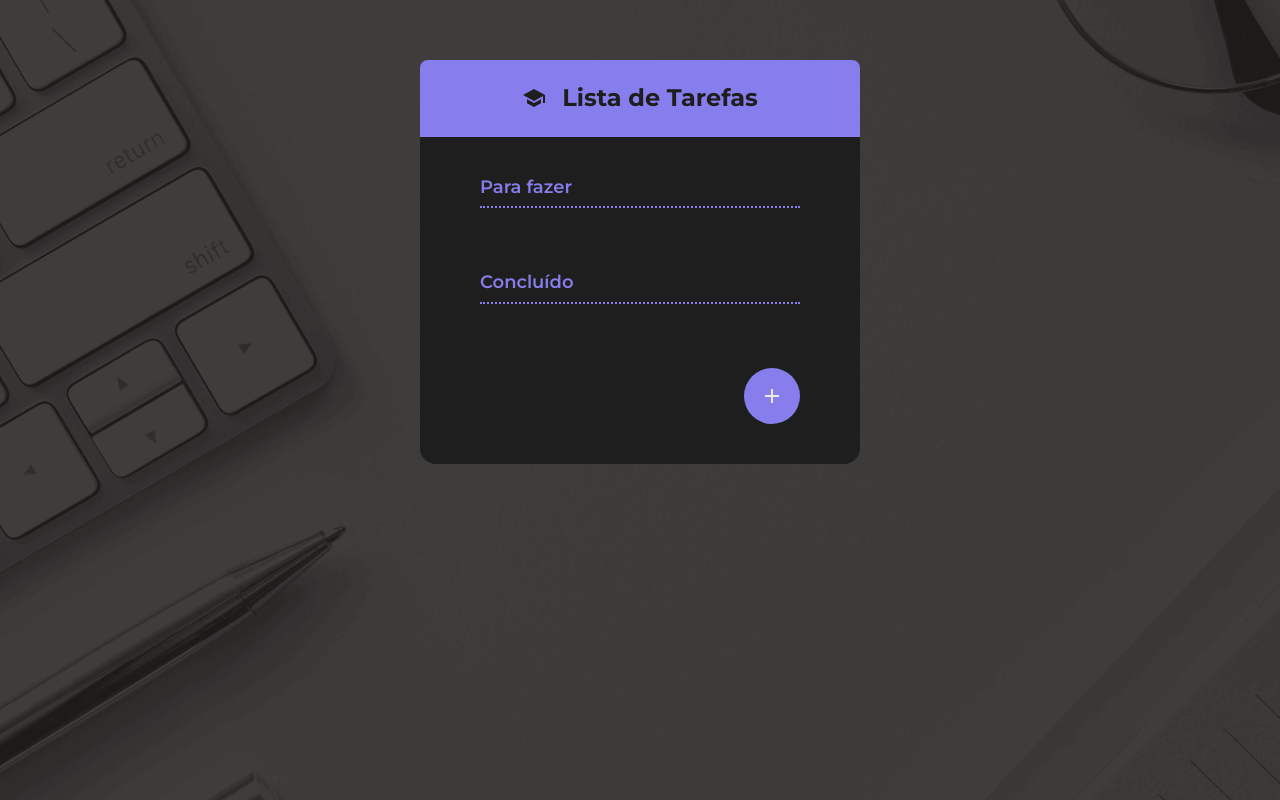
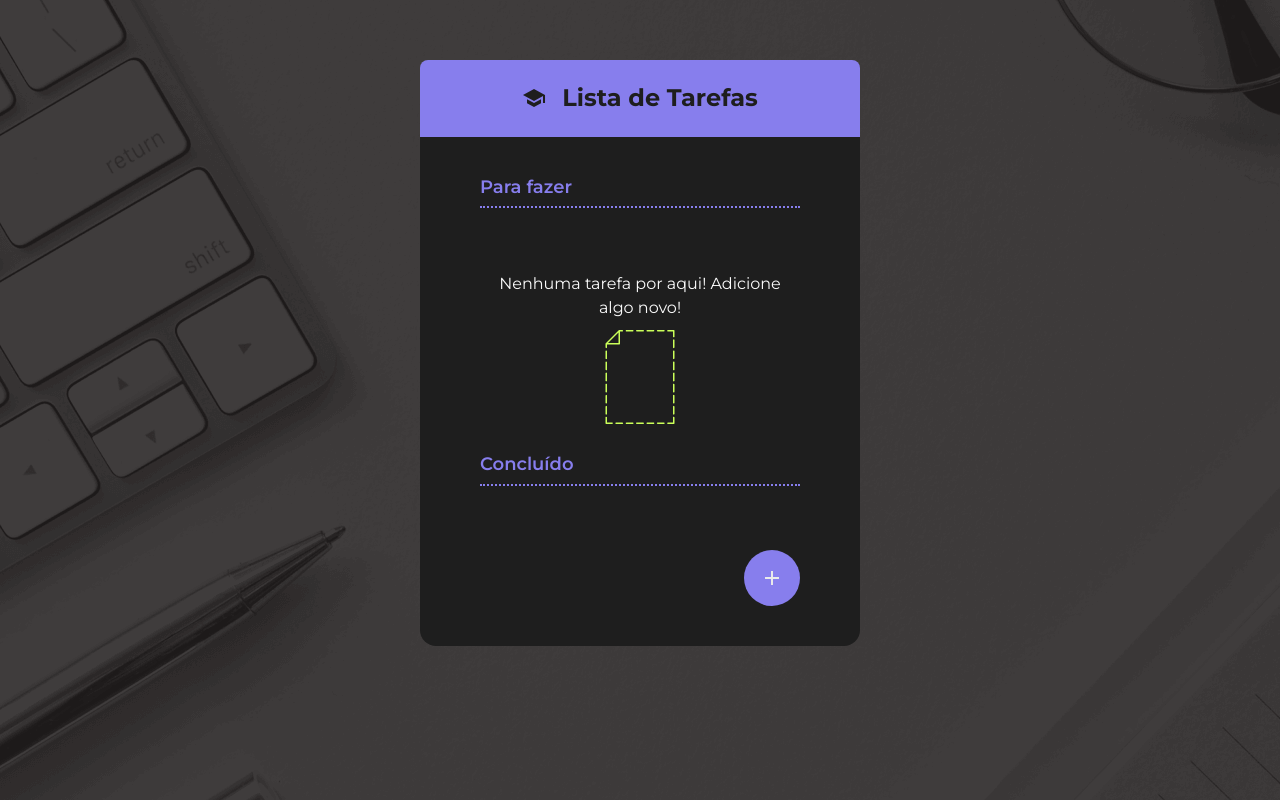
Before and after one commit to larimussoi/ToDo-List, a React (Vite) app: page / in a window 1280 px wide. Built offline with nearby package versions, Linux system fonts and the light colour scheme.

Commit message:
Finaliza a aplicação

```diff
--- a/src/App.jsx
+++ b/src/App.jsx
@@ -1,4 +1,4 @@
-import { use, useState } from "react";
+import { use } from "react";
 import { TodoContext } from "./components/TodoProvider";
 import { ChecklistsWrapper } from "./components/ChecklistsWrapper";
 import { Container } from "./components/Container";
@@ -10,18 +10,26 @@ import { Heading } from "./components/Heading";
 import { IconPlus, IconSchool } from "./components/icons";
 import { ToDoForm } from "./components/ToDoForm";
 import { TodoGroup } from "./components/TodoGroup";
+import { EmptyState } from "./components/EmptyState";
 
 function App() {
-  const [showDialog, setShowDialog] = useState(false);
-  const { todos, addToDo } = use(TodoContext);
-
-  const toggleDialog = () => {
-    setShowDialog(!showDialog);
-  };
+  const {
+    todos,
+    addToDo,
+    showDialog,
+    openDialogForEdit,
+    closeDialogForEdit,
+    selectedTodo,
+    editTodo,
+  } = use(TodoContext);
 
   const handleFormSubmit = (formData) => {
-    addToDo(formData);
-    toggleDialog();
+    if (selectedTodo) {
+      editTodo(formData);
+    } else {
+      addToDo(formData);
+    }
+    closeDialogForEdit();
   };
 
   return (
@@ -38,16 +46,20 @@ function App() {
             heading="Para fazer"
             itens={todos.filter((t) => !t.completed)}
           />
+          {todos.length == 0 && <EmptyState />}
           <TodoGroup
             heading="Concluído"
             itens={todos.filter((t) => t.completed)}
           />
 
           <Footer>
-            <Dialog isOpen={showDialog} onClose={toggleDialog}>
-              <ToDoForm onSubmit={handleFormSubmit} />
+            <Dialog isOpen={showDialog} onClose={closeDialogForEdit}>
+              <ToDoForm
+                onSubmit={handleFormSubmit}
+                defaultValue={selectedTodo?.description}
+              />
             </Dialog>
-            <FabButton onClick={toggleDialog}>
+            <FabButton onClick={() => openDialogForEdit()}>
               <IconPlus />
             </FabButton>
           </Footer>
--- a/src/components/Dialog/index.jsx
+++ b/src/components/Dialog/index.jsx
@@ -13,6 +13,14 @@ export function Dialog({ isOpen, onClose, children }) {
       closeDialog();
     }
   }, [isOpen]);
+
+  useEffect(() => {
+    const dialog = dialogRef.current;
+    dialog.addEventListener("close", onClose);
+    return () => {
+      dialog?.removeEventListener("close", onClose);
+    };
+  }, [onClose]);
 
   const openDialog = () => {
     dialogRef.current.showModal();
--- /dev/null
+++ b/src/components/EmptyState/empty-state.estilos.css
@@ -0,0 +1,17 @@
+.empty-state {
+  display: flex;
+  flex-direction: column;
+  align-items: center;
+  justify-content: center;
+  margin-bottom: 30px;
+}
+
+.empty-state p {
+  margin: 0;
+  margin-bottom: 10px;
+  margin-top: 0;
+  color: #fafafa;
+  text-align: center;
+  font-size: 16px;
+  line-height: 150%;
+}
--- /dev/null
+++ b/src/components/EmptyState/index.jsx
@@ -0,0 +1,12 @@
+import "./empty-state.estilos.css";
+
+export function EmptyState() {
+  return (
+    <section className="empty-state">
+      <>
+        <p>Nenhuma tarefa por aqui! Adicione algo novo!</p>
+        <img src="/empty.png" alt="Empty State" />
+      </>
+    </section>
+  );
+}
--- a/src/components/ToDoForm/index.jsx
+++ b/src/components/ToDoForm/index.jsx
@@ -1,7 +1,7 @@
 import "./todoform.estilos.css";
 import { TextInput } from "../TextInput";
 
-export function ToDoForm({ onSubmit }) {
+export function ToDoForm({ onSubmit, defaultValue }) {
   const handleSubmit = (e) => {
     e.preventDefault();
     const formData = new FormData(e.target);
@@ -14,6 +14,7 @@ export function ToDoForm({ onSubmit }) {
         placeholder="Digite o item que deseja adicionar"
         required
         name="description"
+        defaultValue={defaultValue}
       />
 
       <button type="submit" className="btn-submit">
--- a/src/components/ToDoItem/index.jsx
+++ b/src/components/ToDoItem/index.jsx
@@ -4,7 +4,8 @@ import { TodoContext } from "../TodoProvider";
 import { use } from "react";
 
 export function ToDoItem({ item }) {
-  const { toggleTodoCompleted, deleteTodo } = use(TodoContext);
+  const { toggleTodoCompleted, deleteTodo, openDialogForEdit } =
+    use(TodoContext);
   const styles = ["todo-item"];
 
   if (item.completed) {
@@ -28,7 +29,7 @@ export function ToDoItem({ item }) {
           <button className="btn" onClick={() => deleteTodo(item)}>
             <IconTrash />
           </button>
-          <button className="btn">
+          <button className="btn" onClick={() => openDialogForEdit(item)}>
             <IconPencil />
           </button>
         </div>
--- a/src/components/TodoProvider/index.jsx
+++ b/src/components/TodoProvider/index.jsx
@@ -5,6 +5,20 @@ export function TodoProvider({ children }) {
   const savedTodo = localStorage.getItem("todos");
 
   const [todos, setTodos] = useState(savedTodo ? JSON.parse(savedTodo) : []);
+  const [showDialog, setShowDialog] = useState(false);
+  const [selectedTodo, setSelectedTodo] = useState();
+
+  const openDialogForEdit = (todo) => {
+    if (todo) {
+      setSelectedTodo(todo);
+    }
+    setShowDialog(true);
+  };
+
+  const closeDialogForEdit = () => {
+    setShowDialog(false);
+    setSelectedTodo(null);
+  };
 
   useEffect(() => {
     localStorage.setItem("todos", JSON.stringify(todos));
@@ -26,9 +40,23 @@ export function TodoProvider({ children }) {
 
   const toggleTodoCompleted = (todo) => {
     setTodos((prev) =>
-      prev.map((t) =>
-        t.id === todo.id ? { ...t, completed: !t.completed } : t
-      )
+      prev.map((t) => {
+        if (t.id === todo.id) {
+          return { ...t, completed: !t.completed };
+        }
+        return t;
+      })
+    );
+  };
+
+  const editTodo = (formData) => {
+    setTodos((prev) =>
+      prev.map((t) => {
+        if (t.id === selectedTodo.id) {
+          return { ...t, description: formData.get("description") };
+        }
+        return t;
+      })
     );
   };
 
@@ -38,7 +66,18 @@ export function TodoProvider({ children }) {
 
   return (
     <TodoContext.Provider
-      value={{ todos, addToDo, toggleTodoCompleted, deleteTodo }}
+      value={{
+        todos,
+        addToDo,
+        toggleTodoCompleted,
+        deleteTodo,
+        showDialog,
+        closeDialogForEdit,
+        openDialogForEdit,
+        setSelectedTodo,
+        selectedTodo,
+        editTodo,
+      }}
     >
       {children}
     </TodoContext.Provider>
```
Also changed, not shown: public/empty.png (added).
